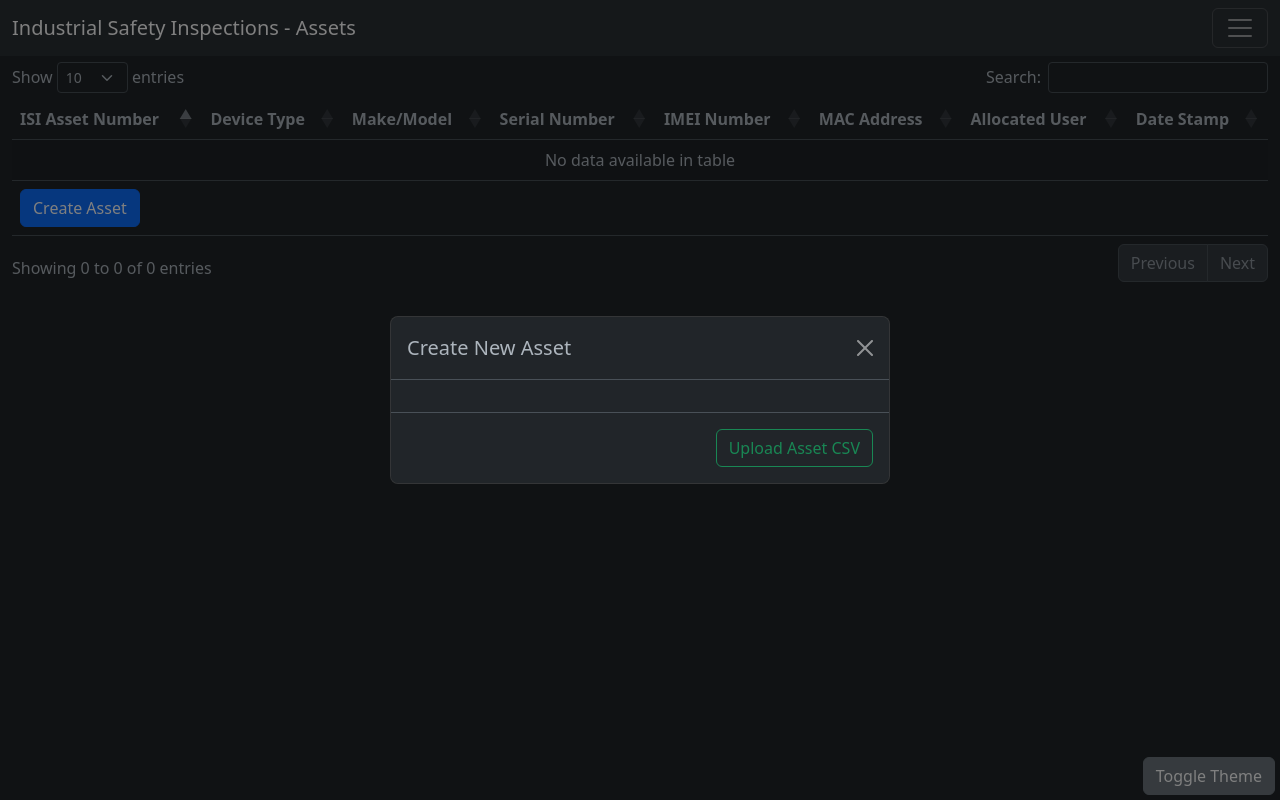
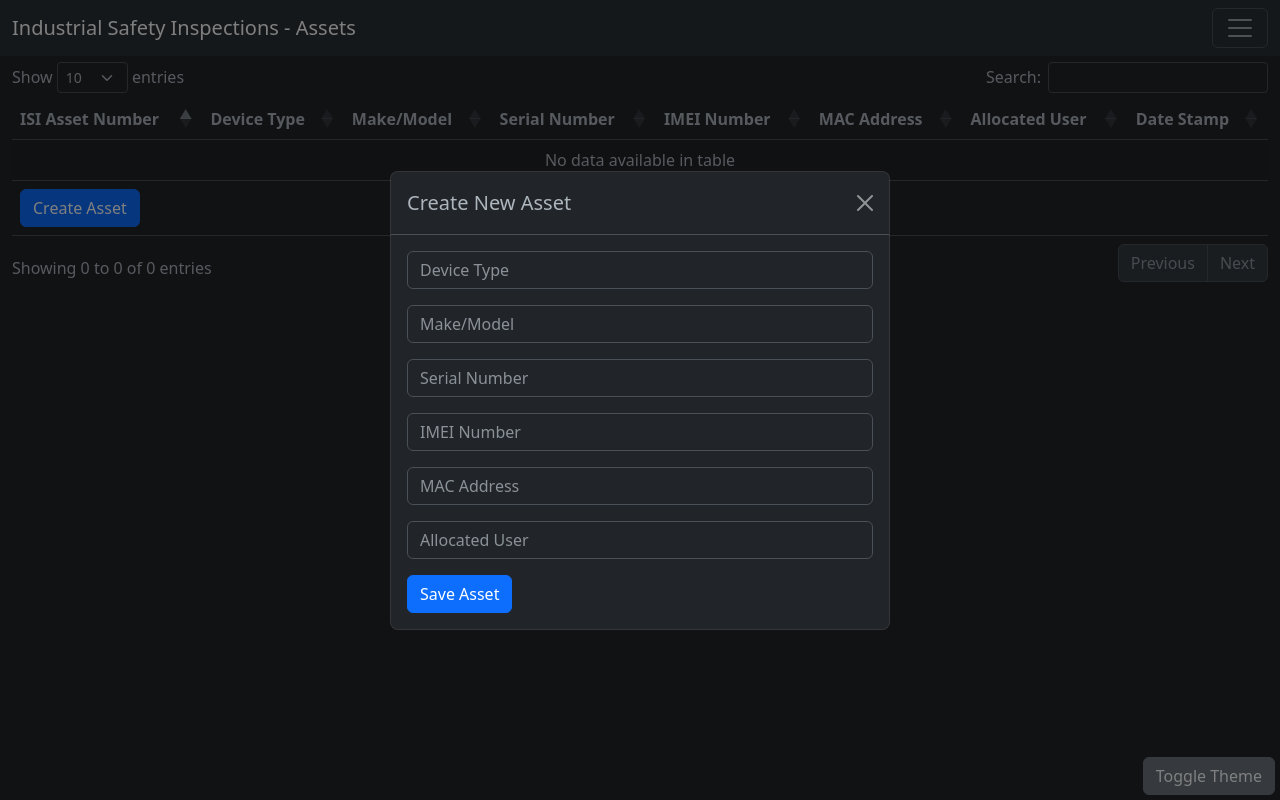
Before and after one commit to hapiuk/isitools, a Flask app: page /assettracker in a window 1280 px wide, after a click on "Create Asset". Run offline with Flask 3, Linux system fonts and the light colour scheme; data that the repository does not hold is empty; parts of the project's set-up code (start-up, migrations or seed data) failed here and were passed over; some libraries are stand-ins or nearby versions.

Commit message:
Re-added new asset modal function

```diff
--- a/app.py
+++ b/app.py
@@ -1,10 +1,11 @@
-from flask import Flask, render_template, request, send_from_directory, jsonify, flash, redirect, send_file
+from flask import Flask, render_template, request, send_from_directory, jsonify, flash, redirect, send_file, url_for
 from werkzeug.utils import secure_filename
 from datetime import datetime
 import os
 import shutil
 import zipfile
 import sqlite3
+import random
 
 
 # Import configurations and pdf processing functions
@@ -170,6 +171,37 @@
     conn.close()
     return render_template('assettracker.html', assets=assets, success_message=success_message, error_message=error_message)
 
+@app.route('/add-asset', methods=['POST'])
+def add_asset():
+    device_type = request.form.get('deviceType')
+    make_model = request.form.get('makeModel')
+    serial_number = request.form.get('serialNumber')
+    imei = request.form.get('imei')
+    mac_address = request.form.get('macAddress')
+    allocated_user = request.form.get('allocatedUser')
+
+    # Generate a unique ISI number and current timestamp
+    isi_number = f"ISI-{random.randint(1000, 9999)}-{int(datetime.now().timestamp())}"
+    current_timestamp = datetime.now().strftime('%Y-%m-%d %H:%M:%S')
+
+    conn = get_db()
+    try:
+        conn.execute('''
+            INSERT INTO assets (isi_number, device_type, make_model, serial_number, imei, mac_address, allocated_user, date_stamp)
+            VALUES (?, ?, ?, ?, ?, ?, ?, ?)
+        ''', (isi_number, device_type, make_model, serial_number, imei, mac_address, allocated_user, current_timestamp))
+        conn.commit()
+        success_message = "Asset successfully added."
+        error_message = ""  # No error occurred
+    except Exception as e:
+        success_message = ""
+        error_message = f"Error adding asset: {e}"  # Set error message
+    finally:
+        conn.close()
+
+    return redirect(url_for('assettracker', success=success_message, error=error_message))
+
+
 
 if __name__ == "__main__":
     import socket
--- a/templates/assettracker.html
+++ b/templates/assettracker.html
@@ -171,7 +171,7 @@
     </div>
 
     <!-- Add Asset Modal -->
-    <div class="modal fade" id="add-asset" tabindex="-1" style="display: none;" aria-hidden="true">
+    <div class="modal fade" id="add-asset" tabindex="-1" aria-hidden="true">
         <div class="modal-dialog modal-dialog-centered modal-dialog-scrollable">
             <div class="modal-content">
                 <div class="modal-header">
@@ -179,16 +179,32 @@
                     <button type="button" class="btn-close" data-bs-dismiss="modal" aria-label="Close"></button>
                 </div>
                 <div class="modal-body">
-                    <form action="/save-asset" method="post">
-                        <!-- ... (form fields for adding asset) ... -->
+                    <form id="add-asset-form" action="/add-asset" method="post">
+                        <div class="mb-3">
+                            <input type="text" class="form-control" id="new-device-type" name="deviceType" placeholder="Device Type" required>
+                        </div>
+                        <div class="mb-3">
+                            <input type="text" class="form-control" id="new-make-model" name="makeModel" placeholder="Make/Model" required>
+                        </div>
+                        <div class="mb-3">
+                            <input type="text" class="form-control" id="new-serial-number" name="serialNumber" placeholder="Serial Number" required>
+                        </div>
+                        <div class="mb-3">
+                            <input type="text" class="form-control" id="new-imei" name="imei" placeholder="IMEI Number">
+                        </div>
+                        <div class="mb-3">
+                            <input type="text" class="form-control" id="new-mac-address" name="macAddress" placeholder="MAC Address">
+                        </div>
+                        <div class="mb-3">
+                            <input type="text" class="form-control" id="new-allocated-user" name="allocatedUser" placeholder="Allocated User">
+                        </div>
+                        <button type="submit" class="btn btn-primary">Save Asset</button>
                     </form>
-                </div>
-                <div class="modal-footer">
-                    <button class="btn btn-outline-success" data-bs-target="#uploadclientscsv" data-bs-toggle="modal">Upload Asset CSV</button>
                 </div>
             </div>
         </div>
     </div>
+
 
     <button type="button" id="btnSwitch" class="btn btn-secondary" style="position: fixed; bottom: 5px; right: 5px;">Toggle Theme</button>
 </body>
```
Also changed, not shown: templates/index.html (+4 -4 lines), static/isidatabase.test.db (deleted).
